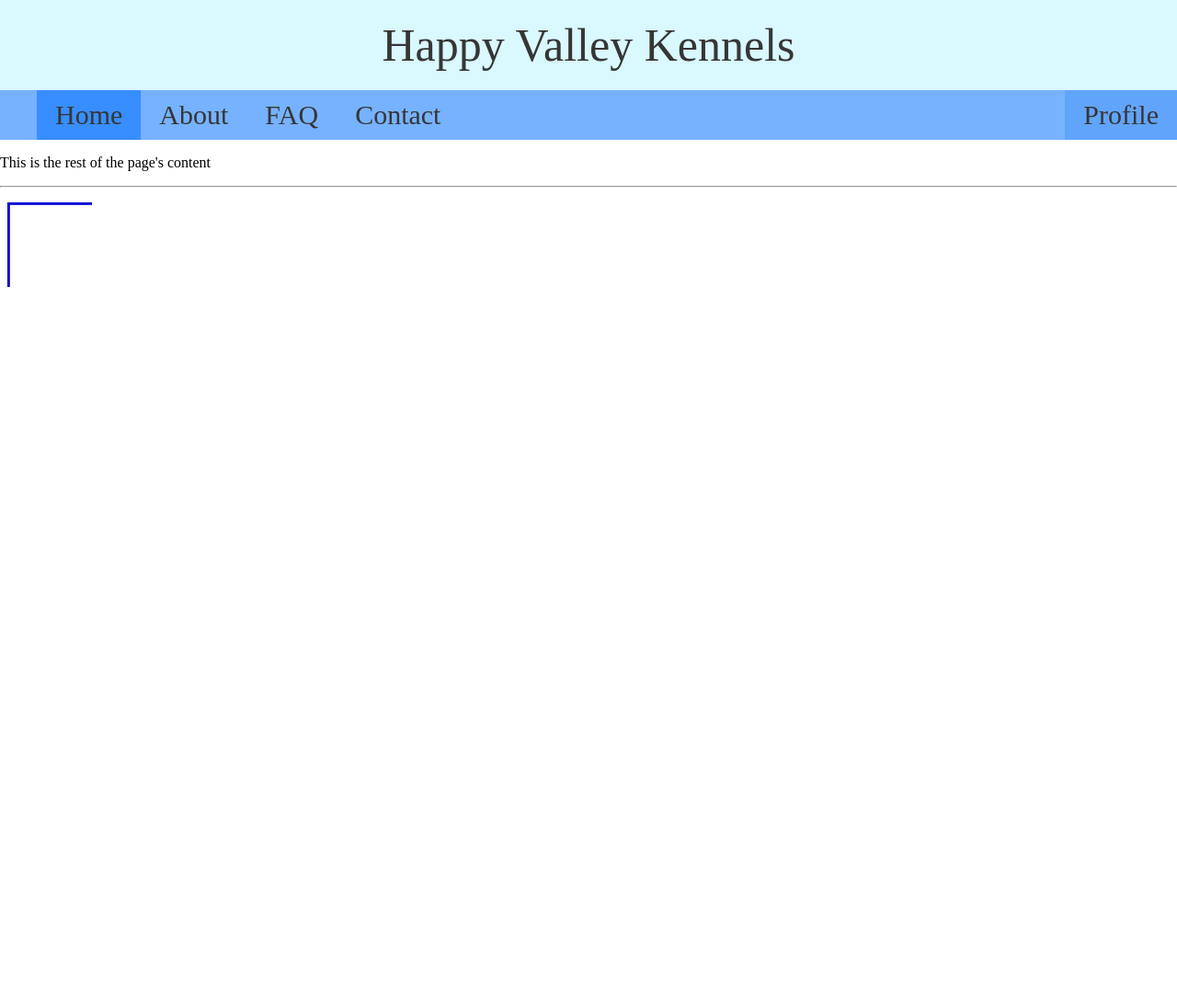
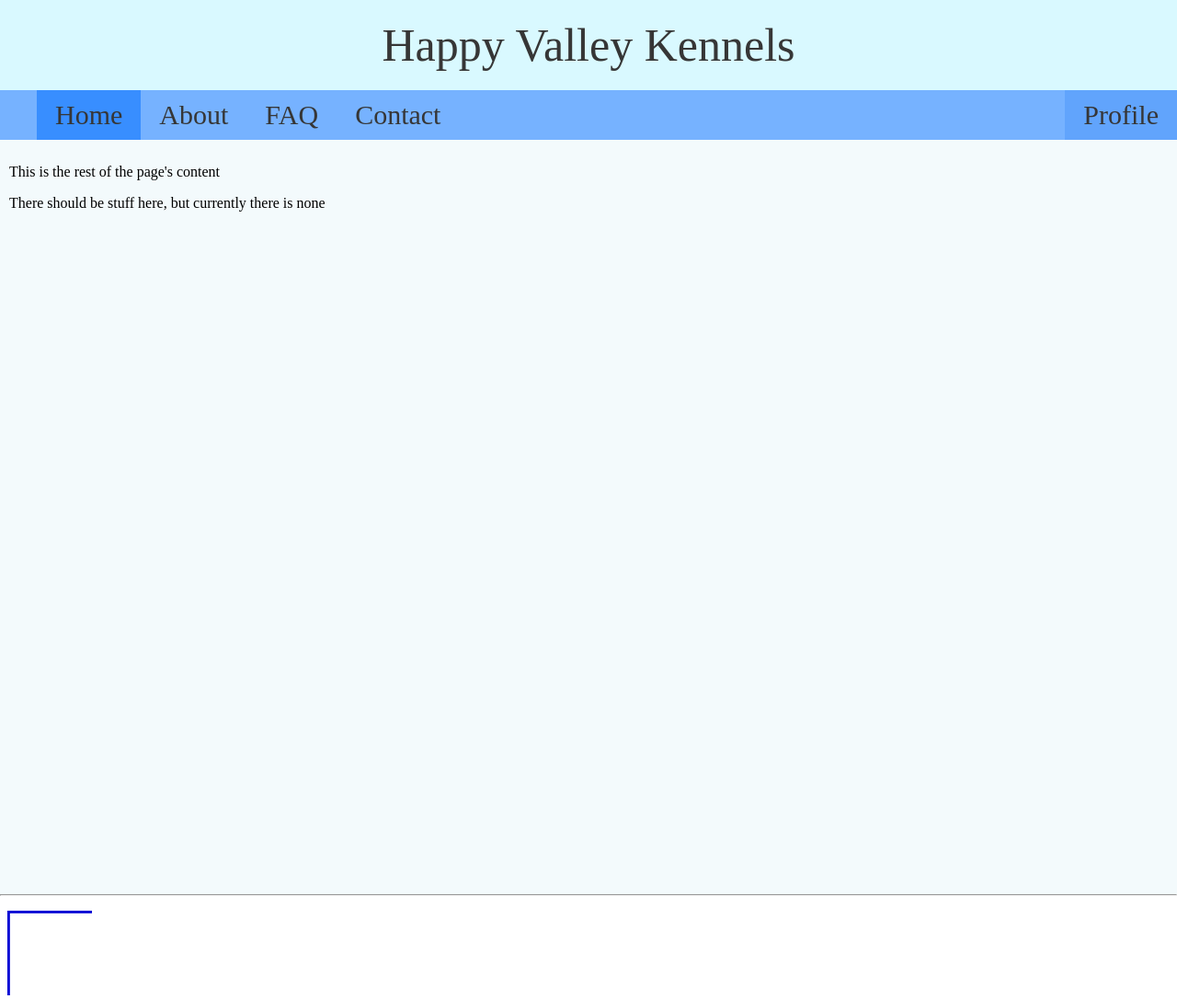
Before and after one commit to Nawtic/HappyValleyKennels, a PHP site: page /Home in a window 1280 px wide. Shown: the whole page at 92% size. Before the commit the page ends 312 px from the top, so only its background shows below. Run offline with PHP 8.4, Linux system fonts and the light colour scheme.

Commit message:
Stylize Footer

```diff
--- a/Home/Home.css
+++ b/Home/Home.css
@@ -0,0 +1,3 @@
+#Page-Content {
+    padding: 10px;
+}
--- a/Home/index.html
+++ b/Home/index.html
@@ -22,10 +22,11 @@
         <!-- Content of this div should be unique to each page -->
         <div id="Page-Content">
             <p>This is the rest of the page's content</p>
+            <p>There should be stuff here, but currently there is none</p>
         </div>
 
-        <hr>
         <div id="Page-Footer">
+            <hr>
             <object type="image/svg+xml" data="../assets/HappyValleyLogo.svg" width="100" height="100"></object>
         </div>
 
--- a/Skeleton.css
+++ b/Skeleton.css
@@ -1,6 +1,8 @@
 body{
     margin: 0;
     padding: 0;
+
+    background-color: rgb(243, 250, 252);
 }
 
 /* Style the page header and its content */
@@ -76,3 +78,15 @@ body{
 .active {
     background-color: rgb(56, 142, 255);
 }
+
+#Page-Content {
+    min-height: 100vh;
+}
+
+#Page-Footer{
+    background-color: rgb(255, 255, 255);
+}
+
+#Page-Footer hr {
+    margin-top: 0;
+}
```
